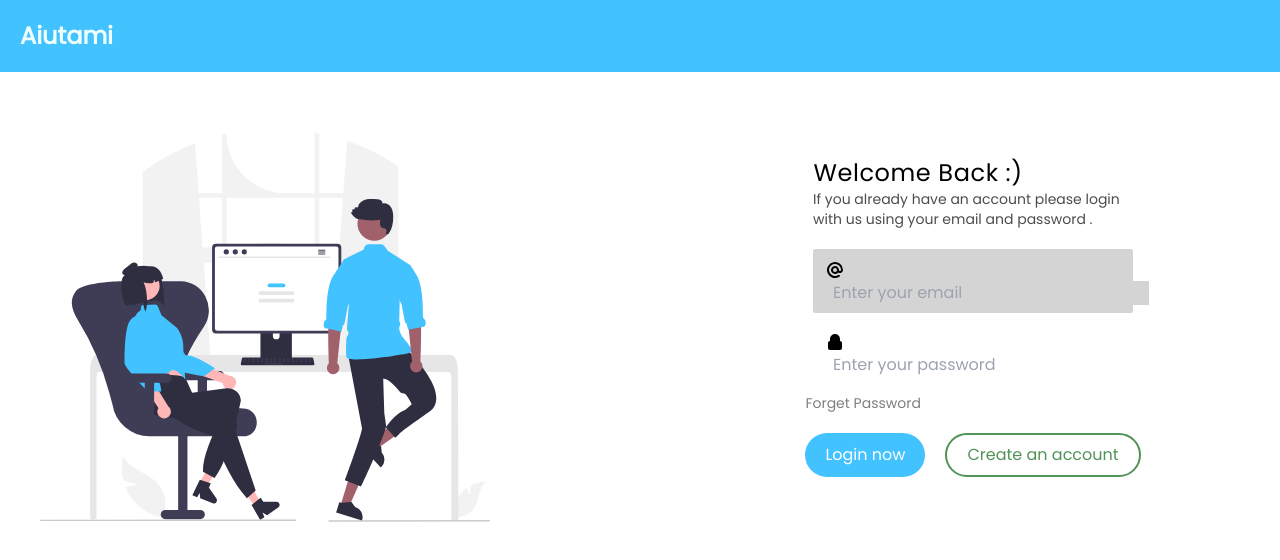
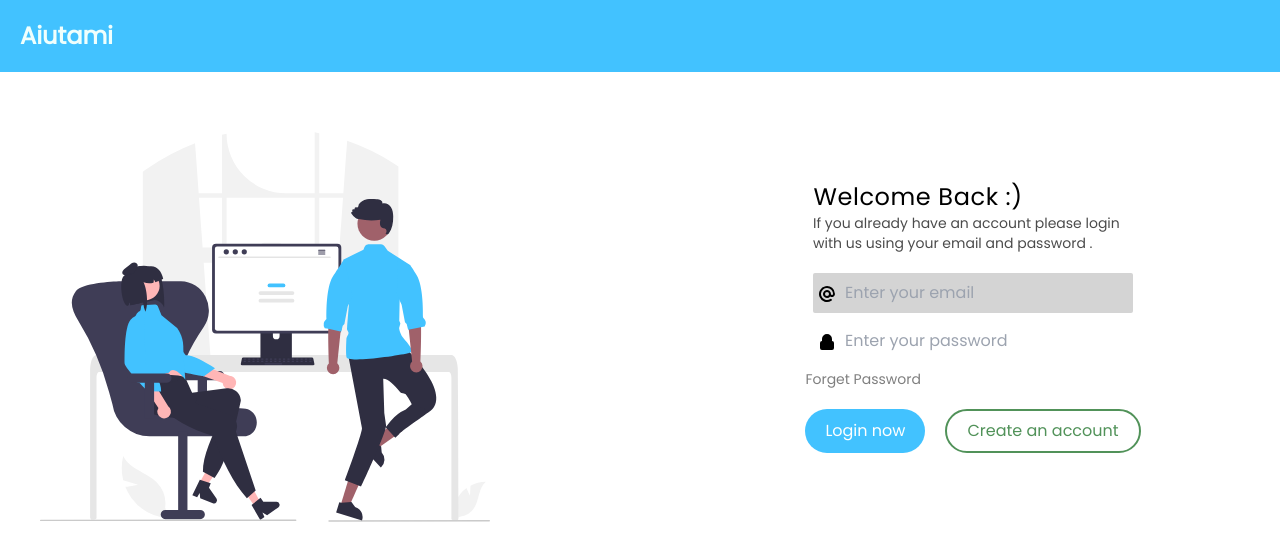
Before and after one commit to chakib2002/aiutami-frontend-reactjs, a React (Create React App) app: page /signin in a window 1280 px wide. Shown: the top 560 px of the page. Built offline with nearby package versions, Linux system fonts and the light colour scheme; what tw-elements would draw is missing.

Commit message:
modification

```diff
--- a/src/components/Login.tsx
+++ b/src/components/Login.tsx
@@ -38,24 +38,24 @@ export const Login = () => {
             </div>
           </div>
           <div className="text-center lg:text-left">
-            <div className="py-2 px-3 mb-2 bg-lightgray lg:w-80 lg:rounded-sm w-72 m-auto ">
+            <div className="py-2 px-1 mb-2 bg-lightgray lg:w-80 lg:rounded-sm w-64 m-auto ">
               <EmailIcon />
               <input
                 type="email"
                 placeholder="Enter your email"
-                className="focus:outline-none ml-2 bg-lightgray"
+                className="focus:outline-none ml-2 w-48 bg-lightgray"
                 onChange={(e) =>
                   dispatch(SigninEmail({ text: e.target.value }))
                 }
               />
             </div>
 
-            <div className="py-2 px-3 mb-2 w-72 m-auto lg:w-80">
+            <div className="py-2 px-1 mb-2 w-64 m-auto lg:w-80">
               <LockIcon />
               <input
                 type="password"
                 placeholder="Enter your password"
-                className="focus:outline-none ml-2"
+                className="focus:outline-none w-48 ml-2"
                 onChange={(e) =>
                   dispatch(SigninPassword({ text: e.target.value }))
                 }
```
